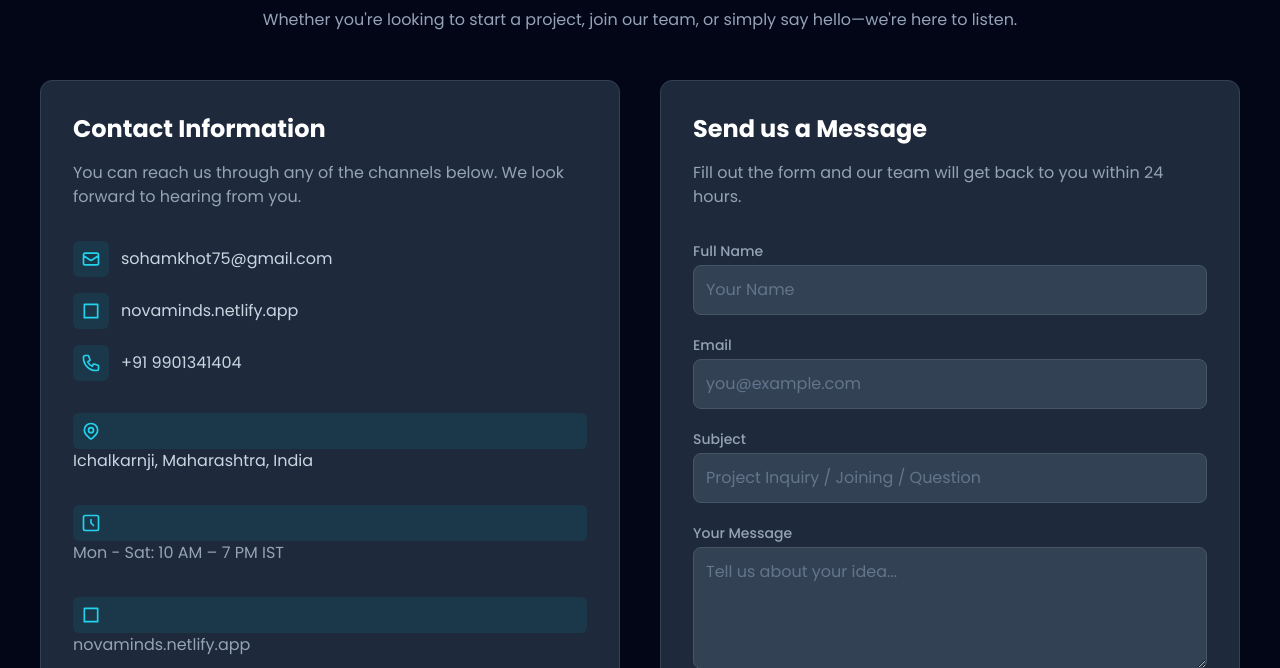
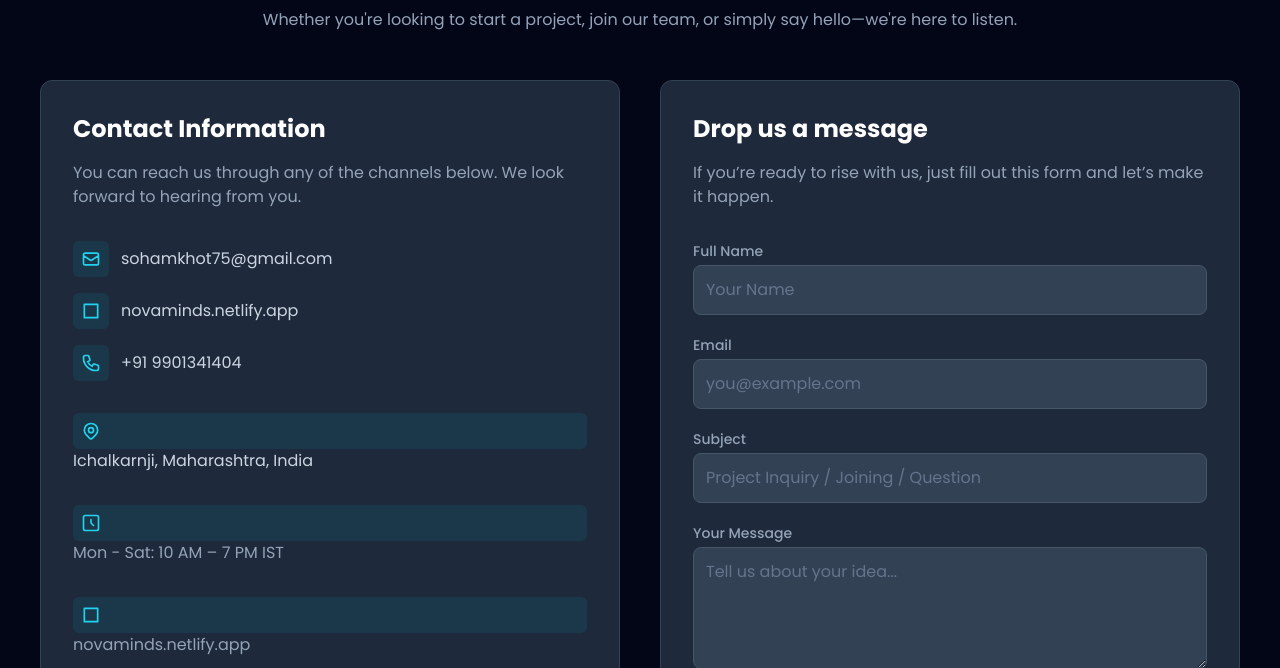
Before and after one commit to Spkhot/NOVAMINDS, a plain HTML site: page about.html in a window 1280 px wide. Shown: the part 2250-2918 px from the top of the page. Drawn offline with nearby package versions, Linux system fonts and the light colour scheme.

Commit message:
made more attarctive

```diff
--- a/about.html
+++ b/about.html
@@ -248,8 +248,8 @@
 
         <!-- Form (Right) -->
         <div class="bg-slate-800 p-8 rounded-xl border border-slate-700" data-aos="fade-left">
-  <h3 class="text-2xl font-bold text-white mb-4">Send us a Message</h3>
-  <p class="text-slate-400 mb-8">Fill out the form and our team will get back to you within 24 hours.</p>
+  <h3 class="text-2xl font-bold text-white mb-4">Drop us a message</h3>
+  <p class="text-slate-400 mb-8"> If you’re ready to rise with us, just fill out this form and let’s make it happen.</p>
   <form action="https://getform.io/f/agdlwpeb" method="POST" class="space-y-5">
     <div>
       <label class="block text-sm font-medium text-slate-400 mb-1">Full Name</label>
```
